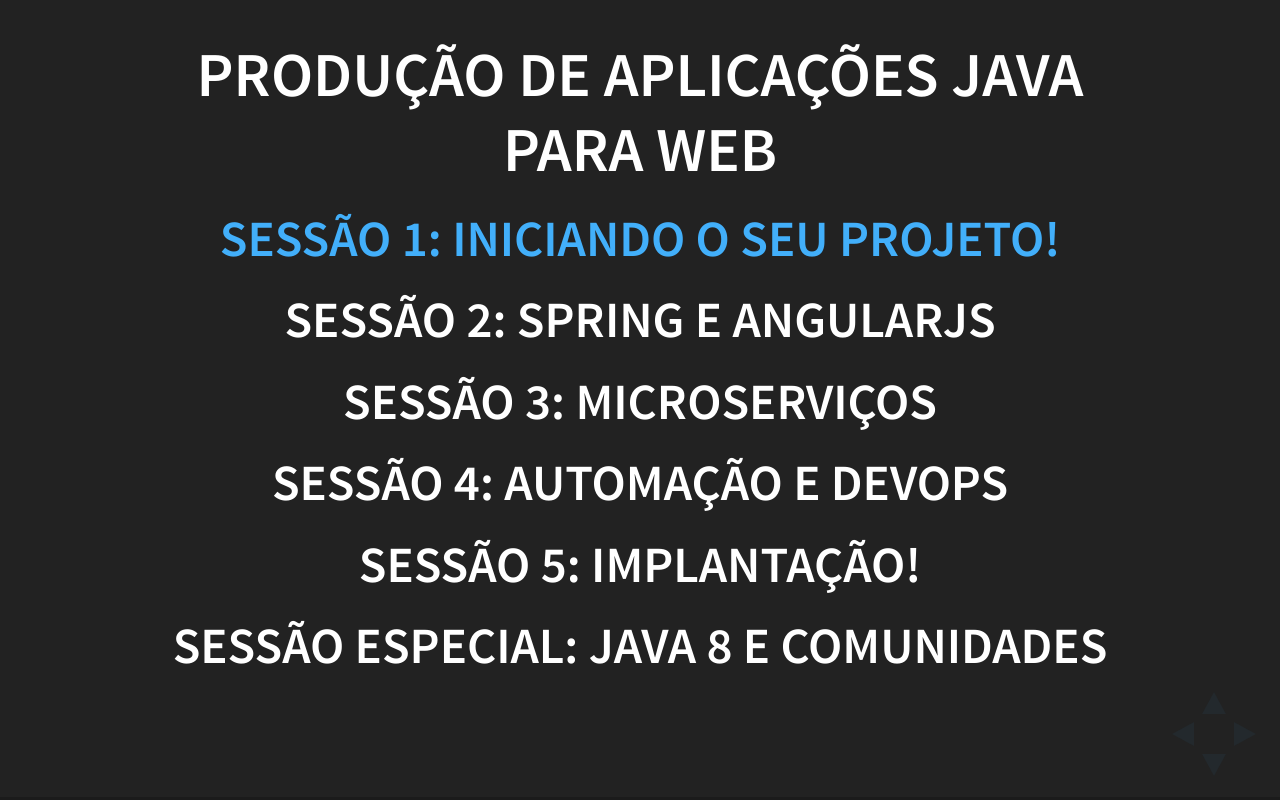
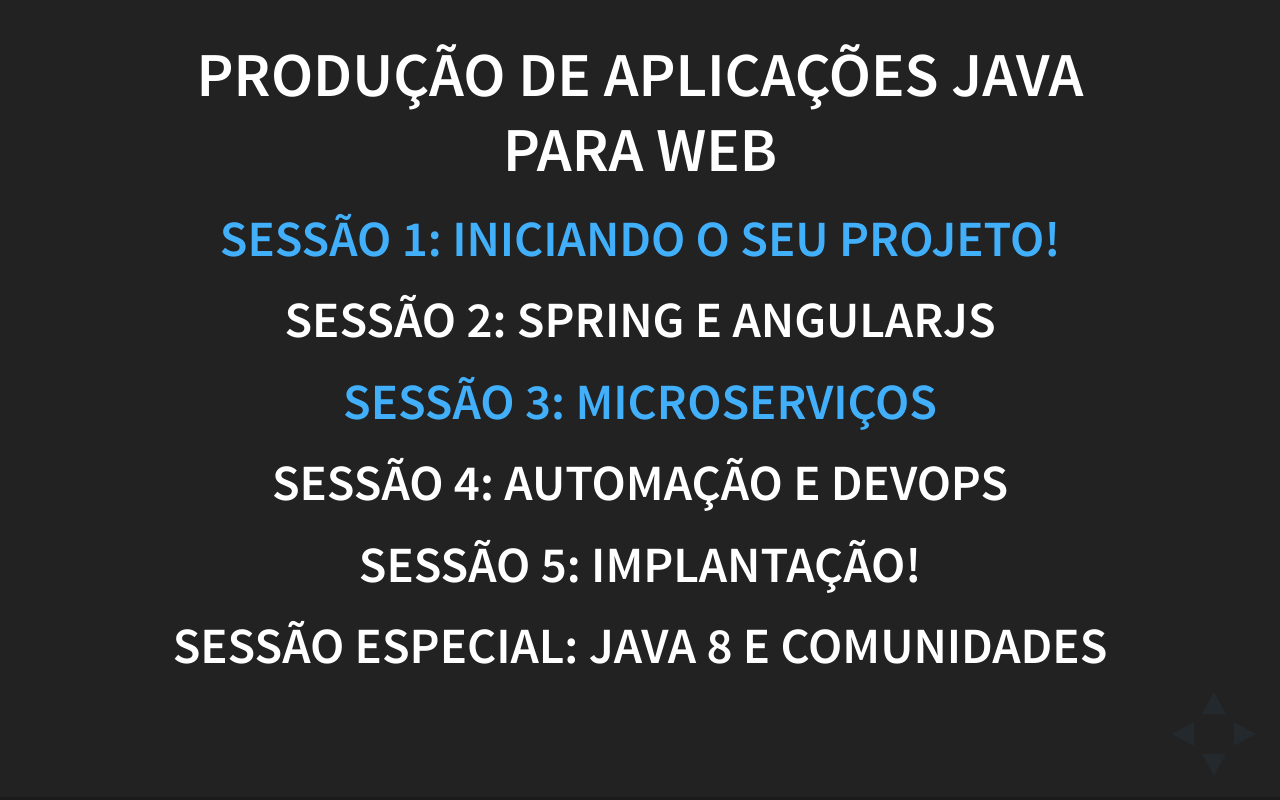
Before and after one commit to uaijug/hermes-workshop, a website: page index.html in a window 1280 px wide. Drawn offline with Linux system fonts and the light colour scheme.

Commit message:
Adicionando modulo Micro services na apresentacao

```diff
--- a/index.html
+++ b/index.html
@@ -22,7 +22,7 @@
         		<h2>PRODUÇÃO DE APLICAÇÕES JAVA PARA WEB</h2>
         		<h3><a href="sessao1.html">Sessão 1: Iniciando o seu projeto!</a></h3>
         		<h3>Sessão 2: Spring e AngularJS</h3>
-        		<h3>Sessão 3: Microserviços</h3>
+        		<h3><a href="sessao3.html">Sessão 3: Microserviços</h3>
         		<h3>Sessão 4: Automação e devops</h3>
         		<h3>Sessão 5: Implantação!</h3>
         		<h3>Sessão Especial: Java 8 e Comunidades</h3>
```
